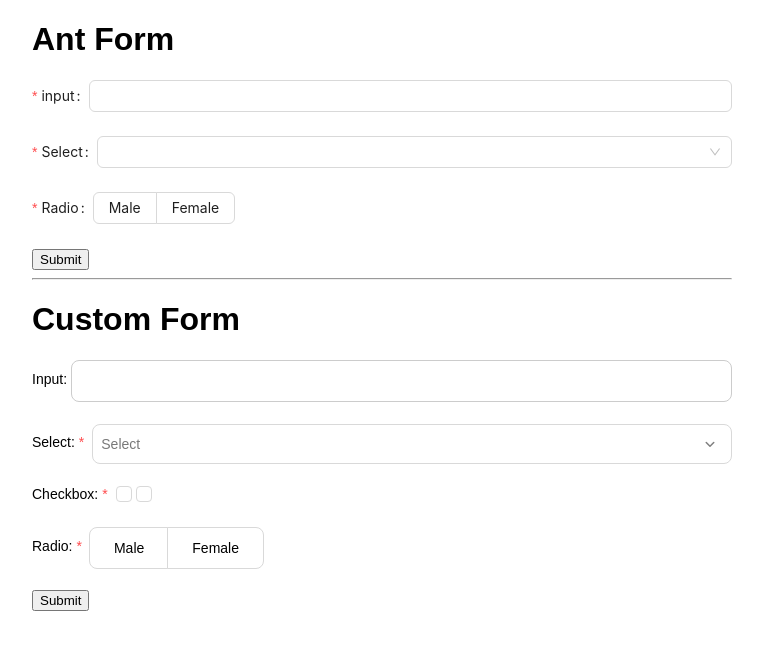
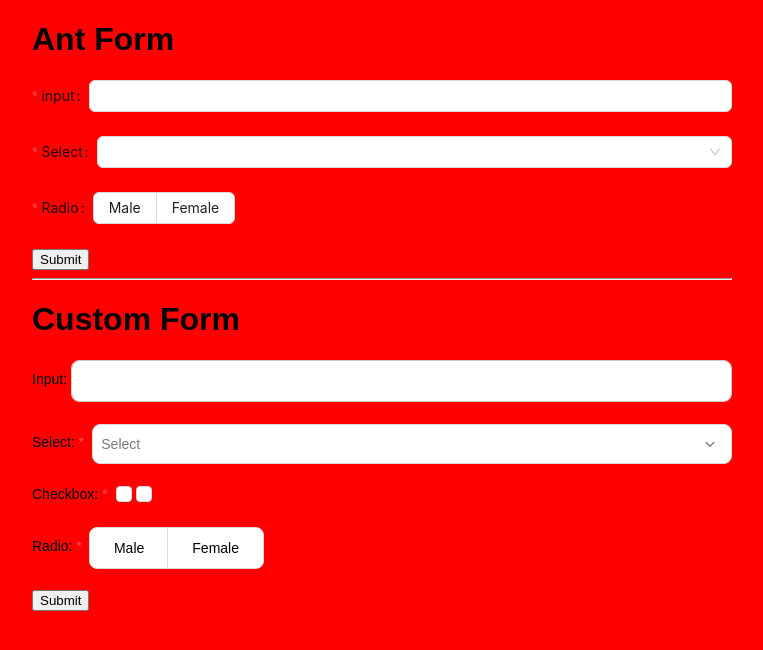
Before and after one commit to gabboyajyan/xUIDesign, a Next.js app: page / in a window 1280 px wide. Shown: the top 650 px of the page, without its empty margins (258-1021 px from the left). Built offline with nearby package versions, Linux system fonts and the light colour scheme.

Commit message:
Fixed input styles.

```diff
--- a/src/app/globals.css
+++ b/src/app/globals.css
@@ -1,3 +1,7 @@
+body {
+    background: red;
+}
+
 :root {
     /* COLORS */
     --main-color: #1677ff;
@@ -8,7 +12,7 @@
     --color-disabled: #f5f5f5;
     --color-hover: #f5f5f5;
     --background-color: #ffffff;
-    --error-color: red;
+    --error-color: #ff4d4f;
 
     /* FONTS */
     --font-size-xs: 12px;
--- a/src/xUiDesign/components/Input/style.css
+++ b/src/xUiDesign/components/Input/style.css
@@ -2,8 +2,8 @@
     display: flex;
     align-items: center;
     border: 1px solid #ccc;
+    overflow: hidden;
     border-radius: var(--border-radius-sm);
-    transition: border 0.3s;
 }
 
 .xUi-input-container.xUi-input-error {
@@ -12,11 +12,13 @@
 
 .xUi-input-wrapper {
     display: flex;
-    gap: 6px;
-    height: inherit;
-    padding: 0 2px;
     align-items: center;
+    position: relative;
+    height: -webkit-fill-available;
     flex-grow: 1;
+    margin: -1px;
+    border: 1px solid #ccc;
+    transition: border 0.3s;
 }
 
 .xUi-input {
@@ -24,16 +26,34 @@
     padding: 0;
     border: none;
     outline: none;
+    padding: 0 7px;
+    height: -webkit-fill-available;
 }
 
-.xUi-input-prefix,
-.xUi-input-suffix {
-    margin: 0 6px;
+.xUi-input-suffix,
+.xUi-input-prefix {
+    display: flex;
+    padding: 0 7px;
+    align-items: center;
+    height: -webkit-fill-available;
+    background-color: var(--background-color);
+}
+
+.xUi-input-addon {
+    padding: 0 7px;
+    display: flex;
+    align-items: center;
+    height: -webkit-fill-available;
+}
+
+.xUi-input-large .xUi-input-addon {
+    padding: 0 10px;
 }
 
 .xUi-input-clear {
     cursor: pointer;
-    margin: 0 2px;
+    position: absolute;
+    right: 7px;
     color: #ccc;
 }
 
@@ -70,11 +90,3 @@
 .xUi-input-large .xUi-input {
     font-size: var(--font-size-lg);
 }
-
-.xUi-input-middle {
-    padding: 0 12px;
-}
-
-.xUi-input-large {
-    padding: 0 10px;
-}
```
